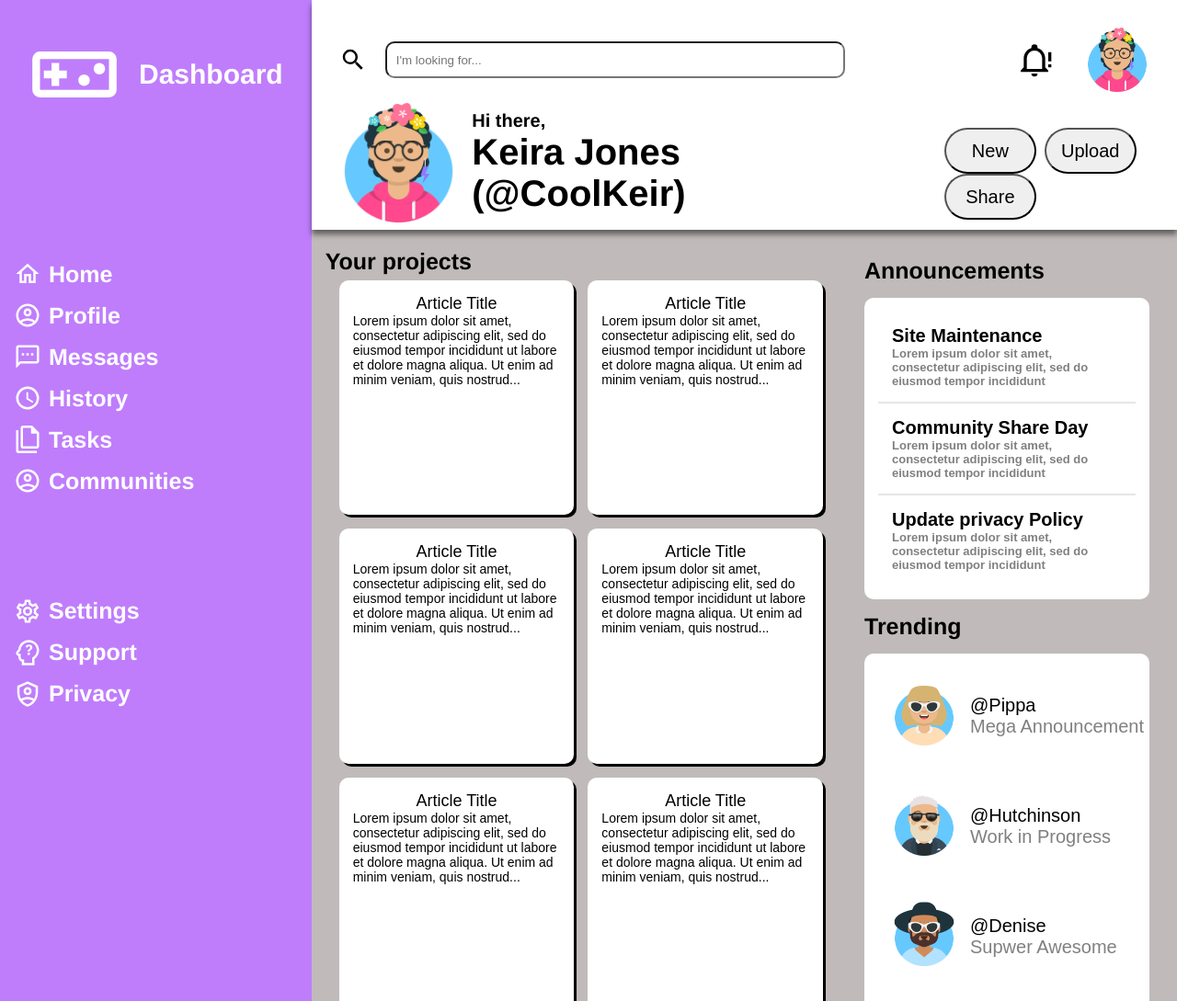
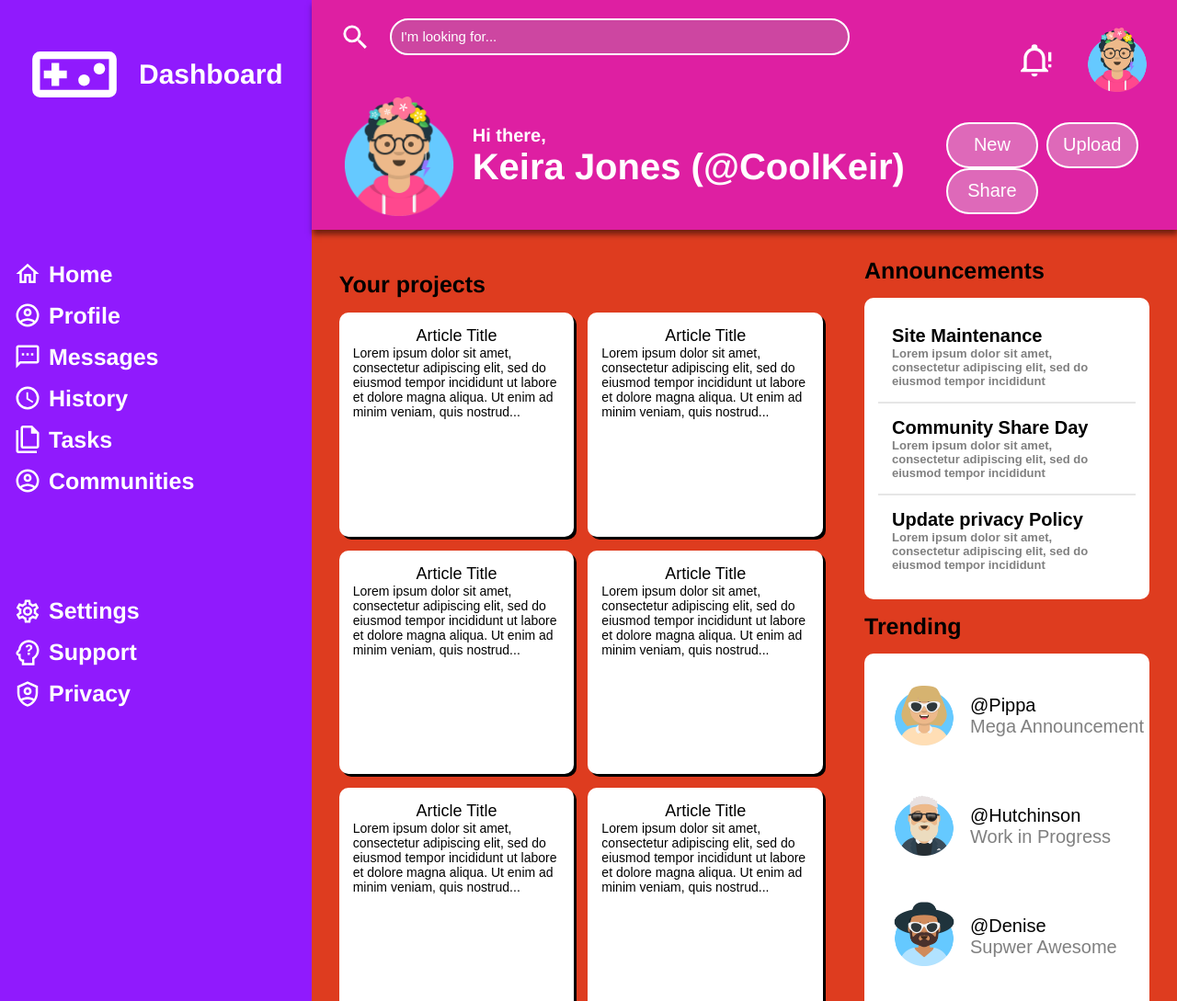
Before and after one commit to Cdeblsnow/Admin_dashboard, a plain HTML site: page index.html in a window 1280 px wide. Shown: the top 1089 px of the page at 92% size. Drawn offline with Linux system fonts and the light colour scheme.

Commit message:
UPdate header and content

```diff
--- a/index.html
+++ b/index.html
@@ -34,9 +34,9 @@
             </div>
 
             <div>
-                <button>New</button>
-                <button>Upload</button>
-                <button>Share</button>
+                <button class="header-button">New</button>
+                <button class="header-button">Upload</button>
+                <button class="header-button">Share</button>
             </div>
         </div>
         <div class="sidebar">
@@ -92,6 +92,7 @@
         <div class="content">
 
             <div class="projects">
+
                 <h3>Your projects</h3>
                 <div class="card">
                   <p class="title">Article Title</p>
--- a/style/style.css
+++ b/style/style.css
@@ -50,8 +50,8 @@
     display: grid;
     position: relative;
     grid-column: 2/3;
-    background-color: white;
-    box-shadow: 0 5px 6px rgba(0, 0, 0, 0.5);
+    background-color: #DE1FA2;
+    box-shadow: .9px 5px 6px rgba(0, 0, 0, 0.5);
 }
 
 .photo .icon{
@@ -83,6 +83,7 @@
 
 .search-section{
   display: flex;
+  margin-top: -50px;
   gap: 20px;
   align-items: center;
 }
@@ -91,10 +92,18 @@ input[type="search"] {
     width: 500px;
     height: 40px;
     padding: 10px;
-    border-radius: 10px;
+    border: solid white 2px;
+    background-color: rgba(165, 159, 159, 0.3);
+    border-radius: 20px;
     -webkit-appearance: none;
     -moz-appearance: none;
     appearance: none;
+}
+
+input[type="search"]::placeholder {
+  color: white;
+  font-size: 15px;
+  opacity: 1;
 }
 
 input[type="search"]::-webkit-search-cancel-button {
@@ -104,8 +113,9 @@ input[type="search"]::-webkit-search-cancel-button {
 }
 
 .magnify{
-  height: 30px;
-  width: 30px;
+  fill: white;
+  height: 35px;
+  width: 35px;
 
 }
 
@@ -125,7 +135,7 @@ input[type="search"]::-webkit-search-cancel-button {
 }
 
 .admin-hi p{
-  color: black;
+  color: white;
 }
 
 .admin-hi p:nth-of-type(1){
@@ -163,9 +173,18 @@ input[type="search"]::-webkit-search-cancel-button {
   font-size: 30px;
 }
 
+.header-button{
+  border: none;
+  color: white;
+  border: solid white 2px;
+  background-color: #DE69B9;
+}
+
+
 .notification {
   height: 40px;
   width: 40px;
+  fill: white;
   margin-right: 35px;
 
 }
@@ -185,7 +204,7 @@ input[type="search"]::-webkit-search-cancel-button {
 .sidebar {
     display: grid;
     grid-row: 1/3;
-    background-color: rgba(138, 19, 250, 0.548);
+    background-color: rgb(144, 26, 253);
     align-items: start;
 
 }
@@ -212,7 +231,7 @@ input[type="search"]::-webkit-search-cancel-button {
 }
 
 .content{
-    background-color: rgb(192, 186, 186);
+    background-color: rgb(222, 60, 31);
     display: grid;
     grid-template-columns: 3fr 1fr ;
     gap: 15px;
@@ -222,7 +241,8 @@ input[type="search"]::-webkit-search-cancel-button {
   display: grid;
   position: relative;
   grid-template-columns: repeat(2,1fr);
-  margin-top: 25px;
+  grid-template-rows:  30px;
+  margin-top: 15px;
   gap: 15px;
 }
 
@@ -231,8 +251,9 @@ h3 {
 }
 
 .projects h3 {
-  position: absolute;
-  top: -20px;
+  grid-column: 1/3;
+
+  /* top: -20px; */
 }
 .content h3 {
   font-size: 25px;
```
